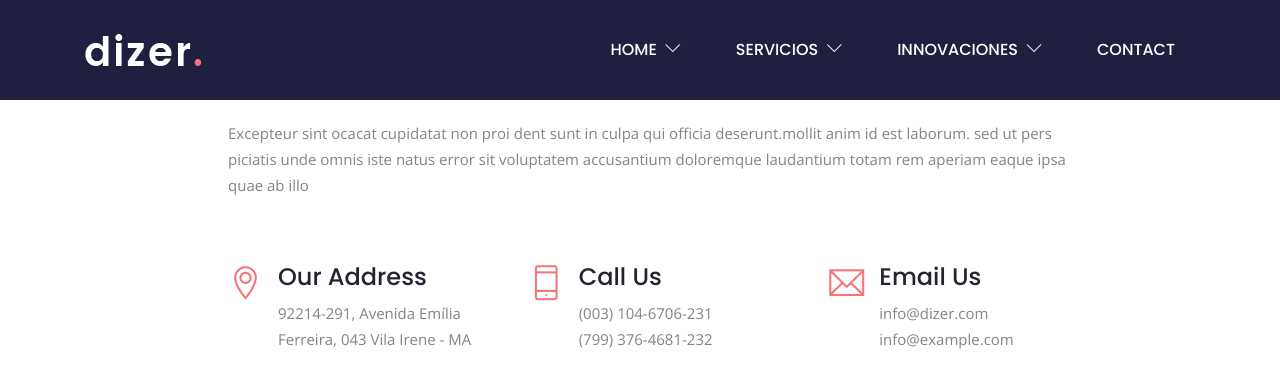
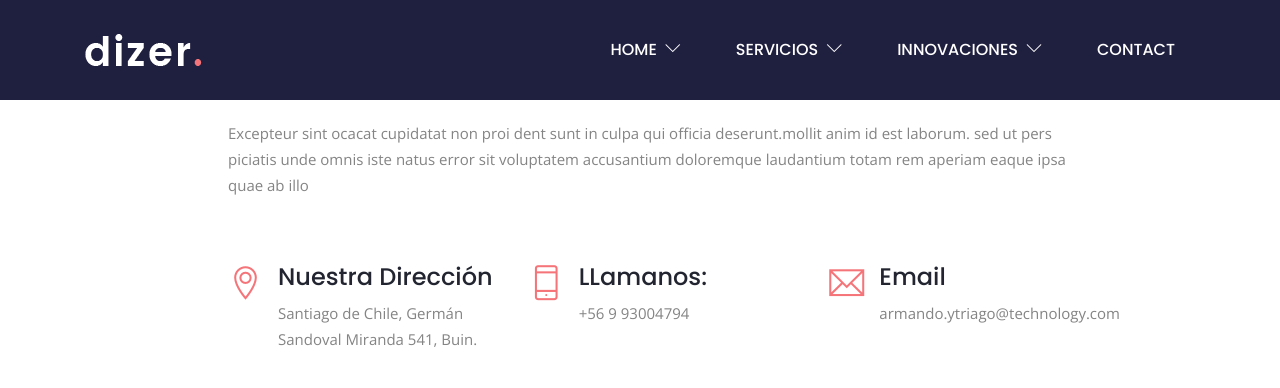
Before and after one commit to armandoytriago/aj2, a Jekyll site: the page built from contact.html, in a window 1280 px wide and 900 px high, scrolled down 575 px. Shown: the top 388 px of the window. Built offline with Jekyll 4.4.1, drawn with Linux system fonts in a browser that asks for light colours.

Commit message:
Update contact.html

```diff
--- a/contact.html
+++ b/contact.html
@@ -23,8 +23,8 @@ minim veniam quis."
 							<div class="contact-info mt-3">
 								<i class="ti-location-pin text-color"></i>
 								<div class="info">
-									<h4>Our Address</h4>
-									<p>92214-291, Avenida Emília Ferreira, 043 Vila Irene - MA</p>
+									<h4>Nuestra Dirección</h4>
+									<p>Santiago de Chile, Germán Sandoval Miranda 541, Buin. </p>
 								</div>
 							</div>
 						</div>
@@ -32,8 +32,8 @@ minim veniam quis."
 							<div class="contact-info mt-3">
 								<i class="ti-mobile text-color"></i>
 								<div class="info">
-									<h4>Call Us</h4>
-									<p>(003) 104-6706-231 <br>(799) 376-4681-232</p>
+									<h4>LLamanos:</h4>
+									<p>+56 9 93004794</p>
 								</div>
 							</div>
 						</div>
@@ -41,8 +41,8 @@ minim veniam quis."
 							<div class="contact-info mt-3">
 								<i class="ti-email text-color"></i>
 								<div class="info">
-									<h4>Email Us</h4>
-									<p>info@dizer.com <br>info@example.com</p>
+									<h4>Email</h4>
+									<p>armando.ytriago@technology.com</p>
 								</div>
 							</div>
 						</div>
```
